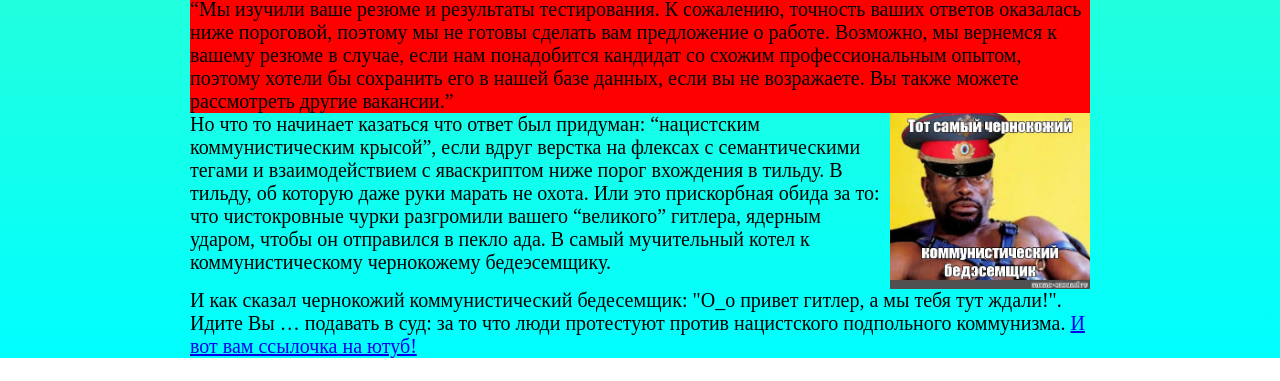
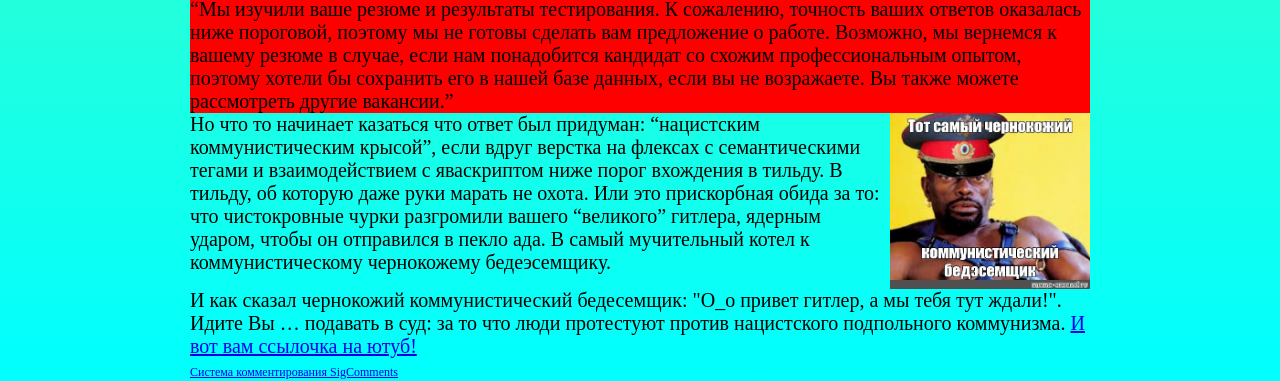
Before and after one commit to amir248/yan, a plain HTML site: page index.html in a window 1280 px wide. Shown: the part 2391-2772 px from the top of the page. Before the commit the page ends 2749 px from the top, so only its background shows below. Drawn offline with Linux system fonts and the light colour scheme.

Commit message:
sigcomments

```diff
--- a/index.html
+++ b/index.html
@@ -60,6 +60,21 @@
         <p style="max-width:100% width:700px;"><img src="images/чернокКомунист.jpg" style="width:200px; float:right;">Но что то начинает казаться что ответ был придуман: “нацистским коммунистическим крысой”, если вдруг верстка на флексах с семантическими тегами и взаимодействием с яваскриптом ниже порог вхождения в тильду. В тильду, об которую даже руки марать не охота. Или это прискорбная обида за то: что чистокровные чурки разгромили вашего “великого” гитлера, ядерным ударом, чтобы он отправился в пекло ада. В самый мучительный котел к коммунистическому чернокожему бедеэсемщику.</p>
         <p>И как сказал чернокожий коммунистический бедесемщик: "О_о привет гитлер, а мы тебя тут ждали!".</p>
         <p>Идите Вы … подавать в суд: за то что люди протестуют против нацистского подпольного коммунизма. <a href="https://www.youtube.com/watch?v=wmy5umYOyoM">И вот вам ссылочка на ютуб!</a></p>
+              <div>
+          <div id="sigCommentsBlock"></div>
+      <a href="http://sigcomments.com" style="font-size: 0.6em;">Система комментирования SigComments</a>
+      <script type="text/javascript">
+      	(function(){
+      		var host_id = '5527';
+      		var script = document.createElement('script');
+      		script.type = 'text/javascript';
+      		script.async = true;
+      		script.src = '//sigcomments.com/chat/?host_id='+host_id;
+      		var ss = document.getElementsByTagName('script')[0];
+      		ss.parentNode.insertBefore(script, ss);
+      	})();
+      </script>
+      </div>
         </article>
     </main>
   </body>
```
